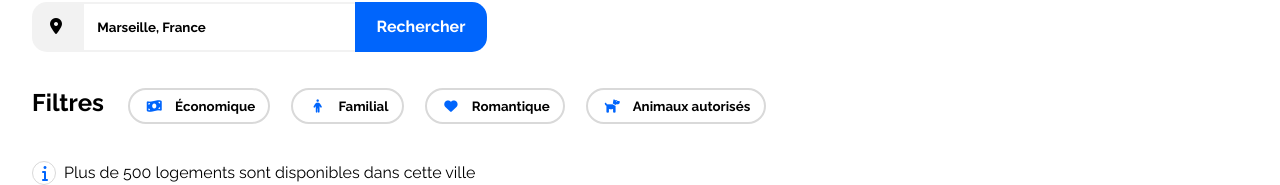
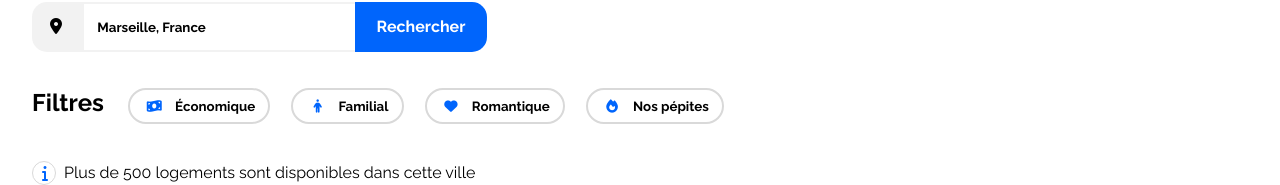
Before and after one commit to Ismaouste/oc-booki, a plain HTML site: page index.html in a window 1280 px wide. Shown: the part 187-372 px from the top of the page. Drawn offline with Linux system fonts and the light colour scheme.

Commit message:
Update index.html

```diff
--- a/index.html
+++ b/index.html
@@ -64,8 +64,8 @@
 
                 <li>
                     <button>
-                        <i class="fa-solid fa-dog filter-button"></i>
-                        Animaux autorisés
+                        <i class="fa-solid fa-fire filter-button"></i>
+                        Nos pépites
                     </button>
                 </li>
             </ul>
```
